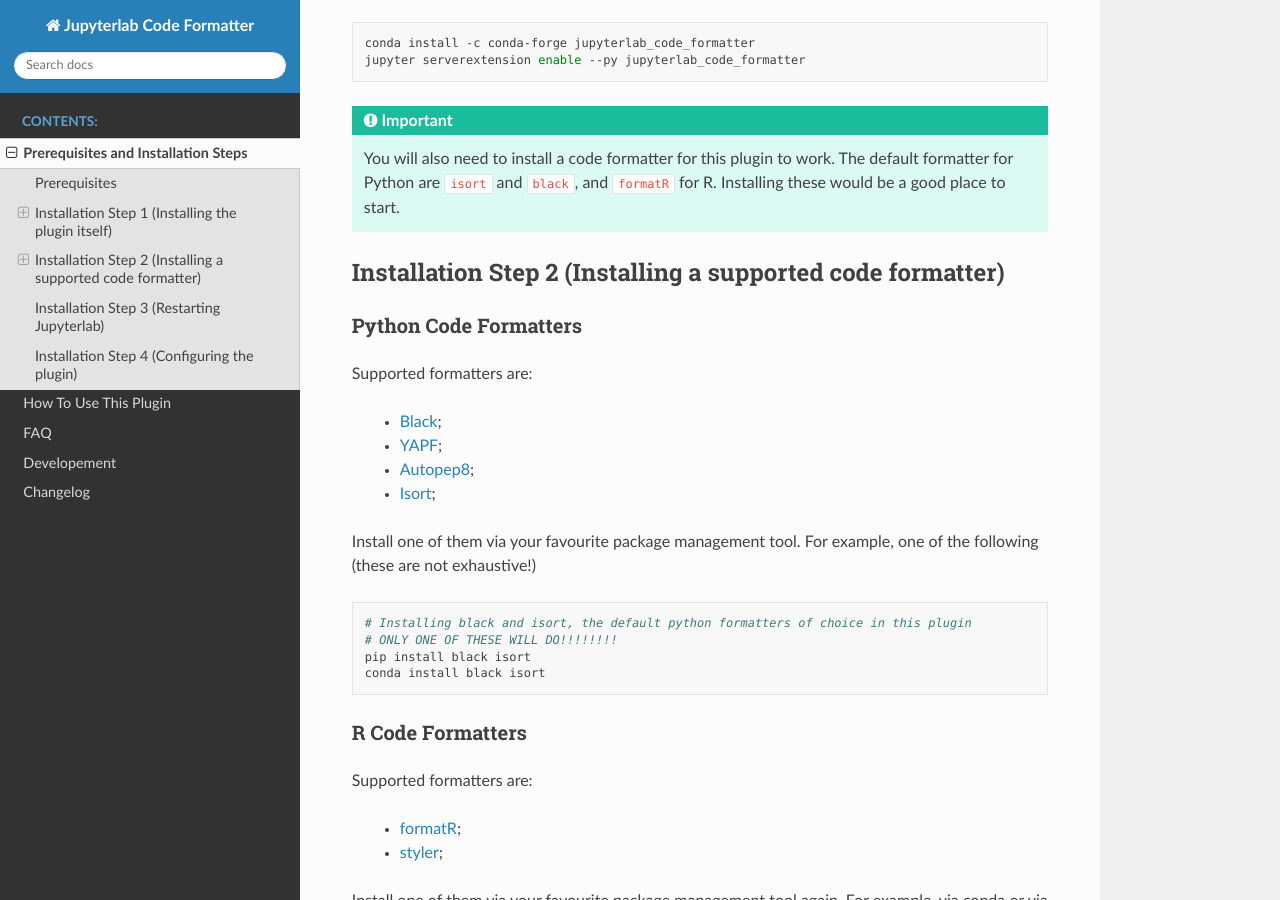
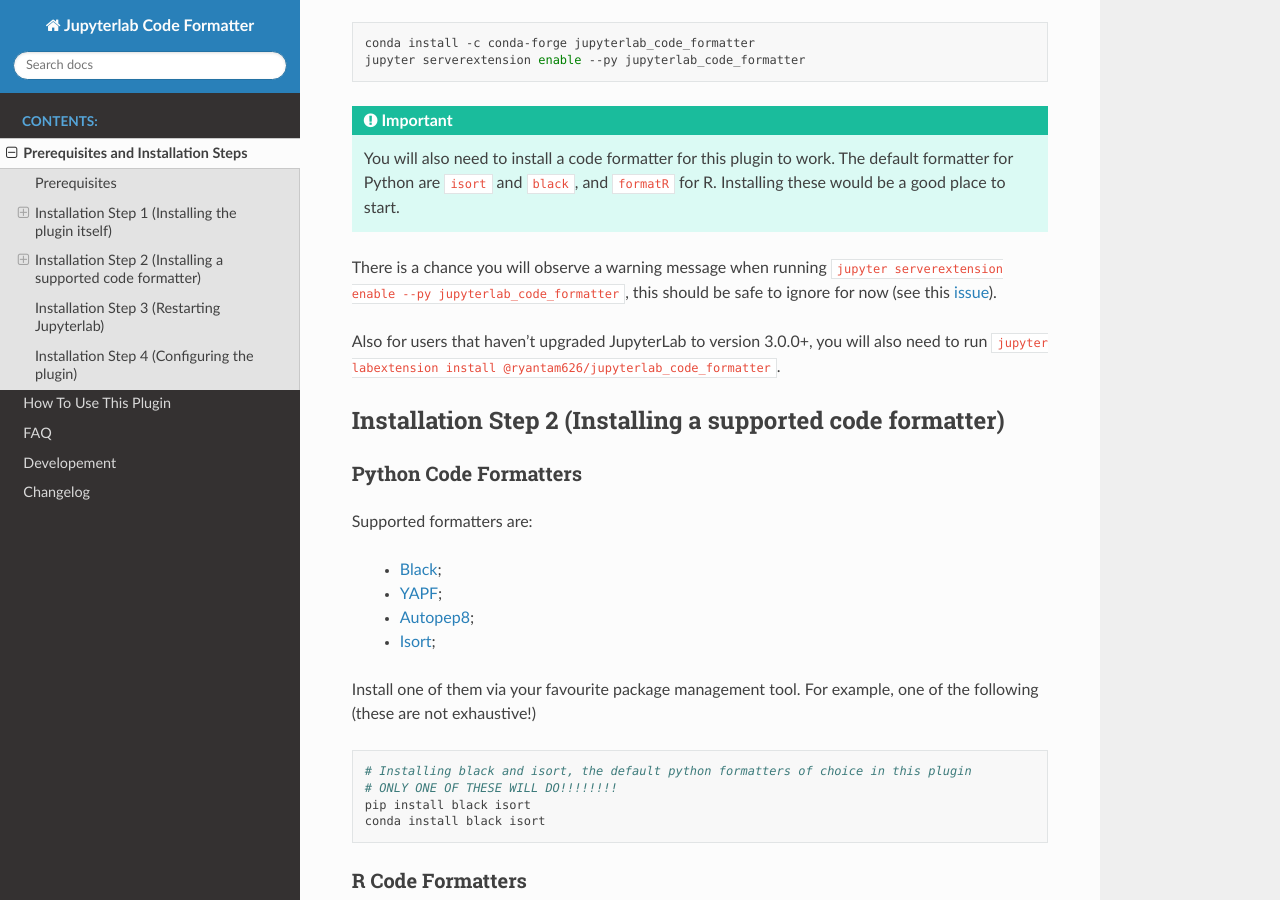
Before and after one commit to jupyterlab-contrib/jupyterlab_code_formatter, a Sphinx documentation site: the page built from docs/installation.rst, in a window 1280 px wide and 900 px high, scrolled down 630 px. Built offline with Sphinx 7.4.7 and the Read the Docs theme 2.0.0, drawn with Linux system fonts in a browser that asks for light colours.

Commit message:
Update installation

```diff
--- a/docs/installation.rst
+++ b/docs/installation.rst
@@ -32,6 +32,10 @@
 
 .. important::
     You will also need to install a code formatter for this plugin to work. The default formatter for Python are :code:`isort` and :code:`black`, and :code:`formatR` for R. Installing these would be a good place to start.
+
+There is a chance you will observe a warning message when running :code:`jupyter serverextension enable --py jupyterlab_code_formatter`, this should be safe to ignore for now (see this `issue`_).
+
+Also for users that haven't upgraded JupyterLab to version 3.0.0+, you will also need to run :code:`jupyter labextension install @ryantam626/jupyterlab_code_formatter`.
 
 Installation Step 2 (Installing a supported code formatter)
 -----------------------------------------------------------
@@ -87,3 +91,4 @@
 .. _YAPF: https://github.com/google/yapf
 .. _formatR: https://github.com/yihui/formatR/
 .. _styler: https://github.com/r-lib/styler
+.. _issue: https://github.com/ryantam626/jupyterlab_code_formatter/issues/182
```
